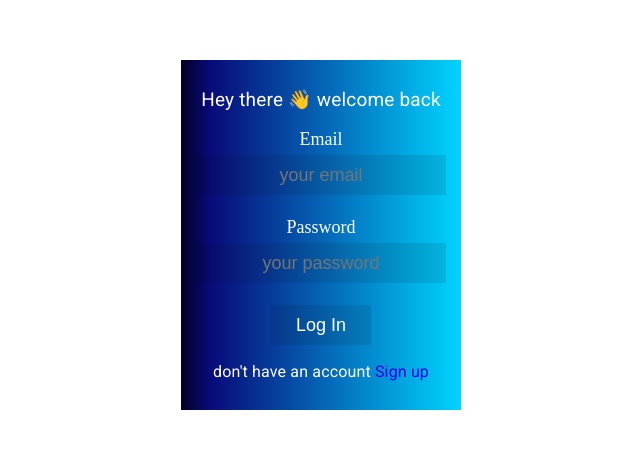
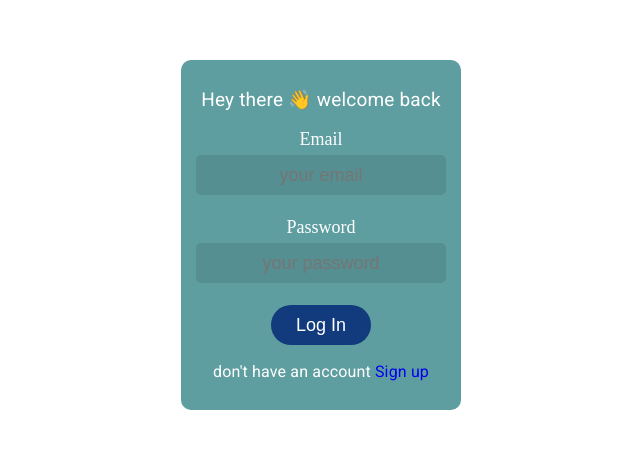
Before and after one commit to NarendraSinghKhinchi/stackOverflowFrontend, a React (Create React App) app: page /user/login in a window 1280 px wide. Shown: the part 165-614 px from the top of the page, without its empty margins (319-959 px from the left). Built offline with nearby package versions, Linux system fonts and the light colour scheme.

Commit message:
bug fix in api calls

```diff
--- a/src/Components/Login.js
+++ b/src/Components/Login.js
@@ -19,8 +19,9 @@ function Login() {
     const passwordChange = (e)=>{setPassword(e.target.value)};
 
     const handleTransform = ()=>{
-        cotRef.current.style.width = "100%" ;
-        cotRef.current.style.height = "100%" ;
+        // cotRef.current.style.width = "100%" ;
+        // cotRef.current.style.height = "100%" ;
+
     }
     const handleSubmit = async ()=>{
         const data = {
--- a/src/Components/styles.css
+++ b/src/Components/styles.css
@@ -6,13 +6,15 @@
     box-sizing: border-box;
 }
 .auth_modal_wrapper{
-    background: linear-gradient(90deg, rgba(2,0,36,1) 0%, rgba(9,9,121,1) 10%, rgba(0,212,255,1) 100%);
+    /* background: radial-gradient(circle, rgba(238,174,202,1) 0%, rgba(148,187,233,1) 100%);; */
     box-sizing:border-box ;
     font-size: 18px;
     display: flex;
     align-items: center;
     justify-content: center;
     transition: 1s;
+    border-radius: 10px;
+    background-color: cadetblue;
 }
 .auth_modal_top{
     width:100vw ;
@@ -35,17 +37,19 @@
     color: white;
     text-align: center;
     margin-top: 5px;
+    border-radius: 5px;
 }
 .auth_btn{
     font-size: 18px ;
     color: white;
-    background-color:rgb(18, 18, 18,0.1) ;
+    background-color:rgb(18, 59, 125) ;
     margin-bottom: 15px;
     border: none ;
     width:100px ;
     height: 40px;
     padding: 3px;
     cursor: pointer;
+    border-radius: 50px;
 }
 .message_box{
     background-color: rgb(10, 154, 226);
--- a/src/api/api.js
+++ b/src/api/api.js
@@ -1,7 +1,7 @@
 import axios from 'axios' ;
 
 // keeping it here it will be easy to change after deployment of backend
-const url = "https://stackoverflowclone-qt4k.onrender.com/" ;
+const url = "https://stackoverflow-au8q.onrender.com/" ;
 
 async function getAllQuestions(){
     const options = {
--- a/src/materialUI/Theme.js
+++ b/src/materialUI/Theme.js
@@ -5,7 +5,7 @@ const theme = createTheme({
       MuiButton: {
         styleOverrides: {
           root: {
-            backgroundColor:"rgba(112, 182, 115, 1.00)",
+            backgroundColor:"#f48225 ",
             textTransform: "capitalize" ,
             color:"white" ,
             fontWeight:"600px" ,
@@ -13,7 +13,7 @@ const theme = createTheme({
             padding: "5px 10px" ,
             width:"120px" ,
             "&:hover":{
-              backgroundColor:"#f48225 "
+              backgroundColor:"#f48225"
             },
             // Add media query for responsive styles
             '@media (max-width: 300px)': {
```
Also changed, not shown: 1 other file (tests, documents, lock files or other folders).
